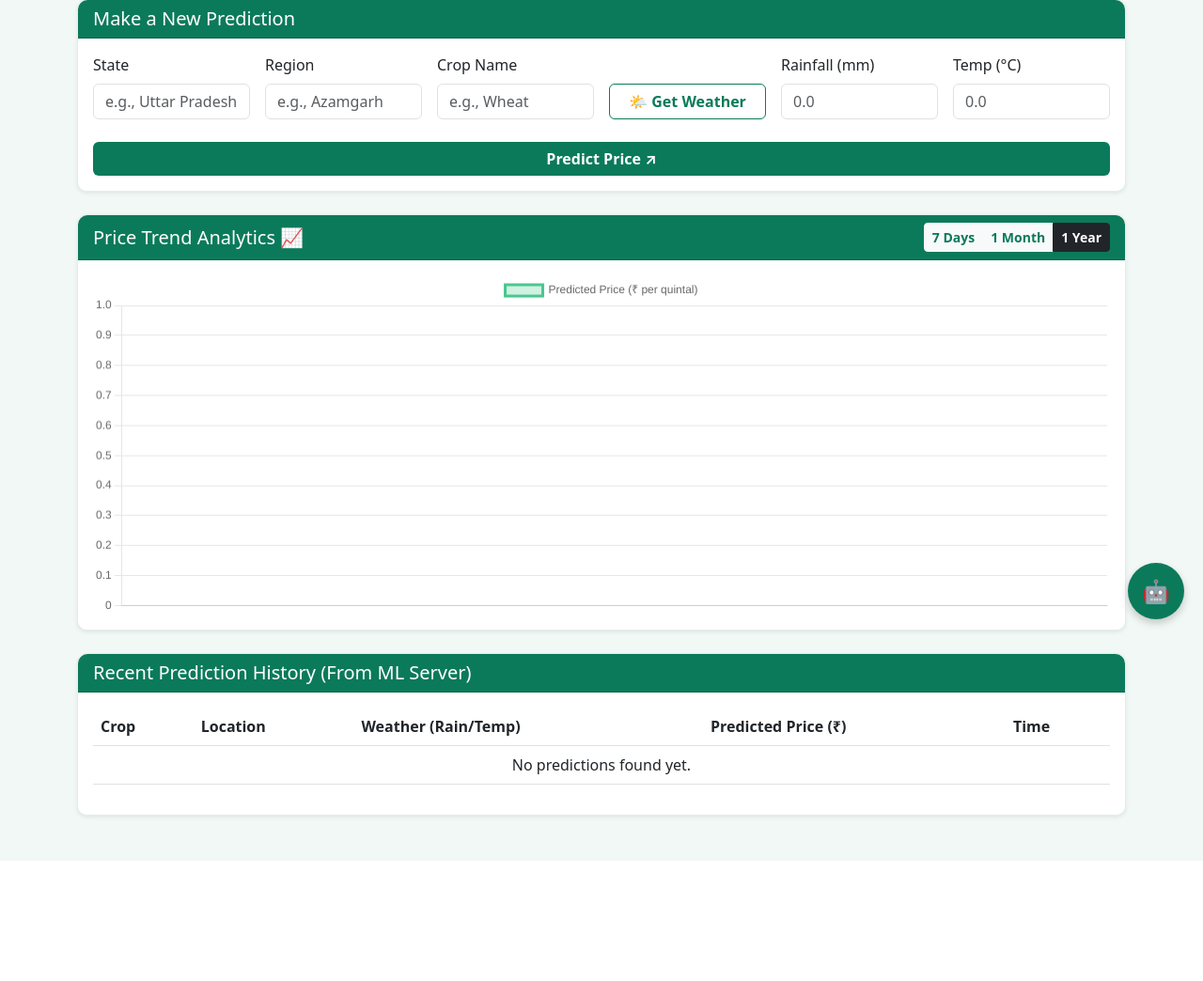
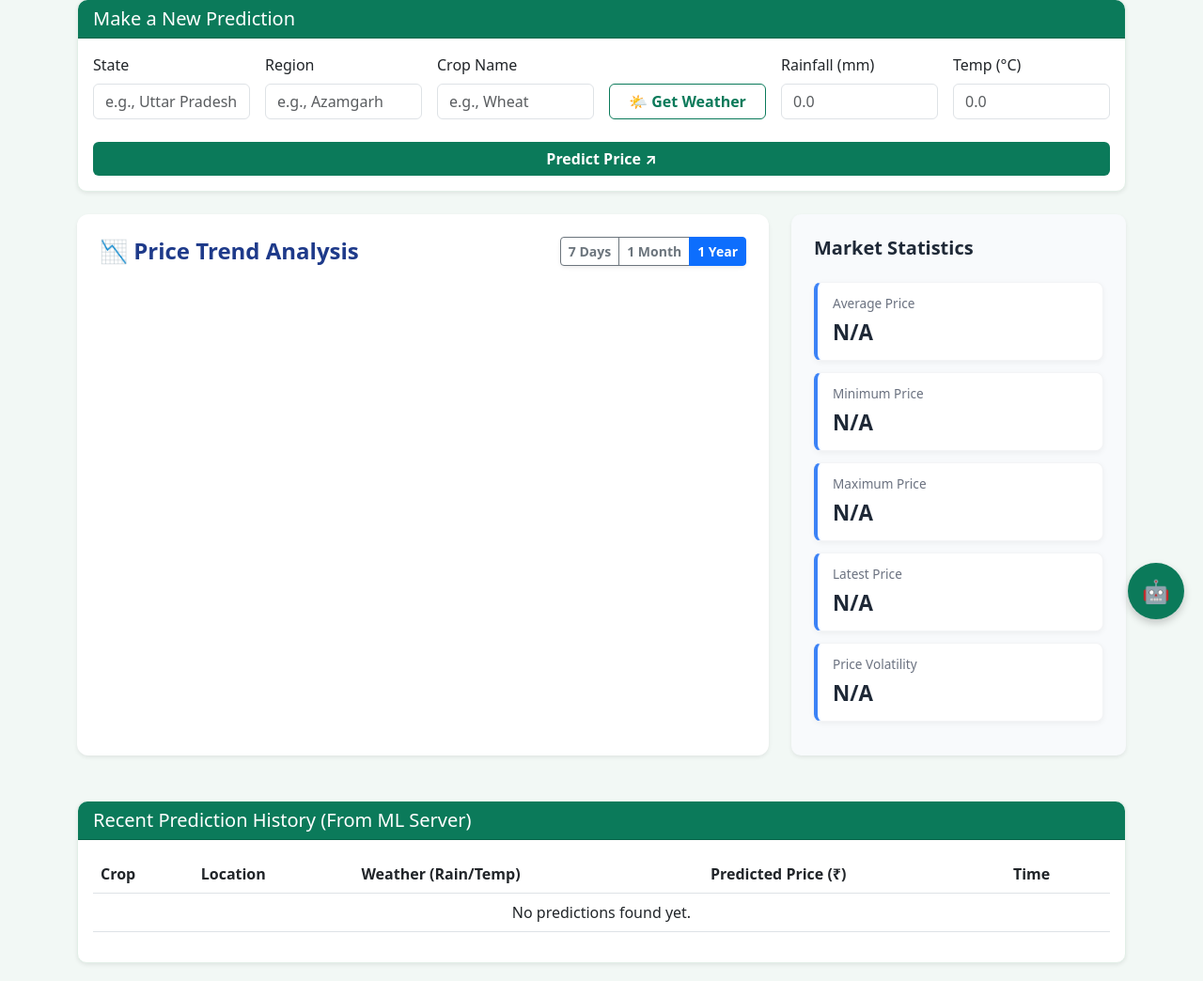
Before and after one commit to anubhavy-05/rural-django-portal, a Django app: page / in a window 1280 px wide. Shown: the part 121-1165 px from the top of the page at 94% size. Before the commit the page ends 1037 px from the top, so only its background shows below. Run offline with Django 5.2, Linux system fonts and the light colour scheme; data that the repository does not hold is empty.

Commit message:
Refactor home.html for improved analytics display and styling enhancements

```diff
--- a/dashboard/templates/dashboard/home.html
+++ b/dashboard/templates/dashboard/home.html
@@ -14,30 +14,12 @@
         body {
             background-color: var(--emerald-bg) !important;
         }
-        .text-emerald {
-            color: var(--emerald-main) !important;
-        }
-        .bg-emerald {
-            background-color: var(--emerald-main) !important;
-            color: white !important;
-        }
-        .btn-emerald {
-            background-color: var(--emerald-main) !important;
-            color: white !important;
-            border: none;
-            border-radius: 6px;
-        }
-        .btn-emerald:hover {
-            background-color: #085e45 !important;
-            color: white !important;
-        }
-        .card {
-            border-radius: 10px;
-            border: 1px solid #e2efe7;
-        }
-        .card-header {
-            border-radius: 10px 10px 0 0 !important;
-        }
+        .text-emerald { color: var(--emerald-main) !important; }
+        .bg-emerald { background-color: var(--emerald-main) !important; color: white !important; }
+        .btn-emerald { background-color: var(--emerald-main) !important; color: white !important; border: none; border-radius: 6px; }
+        .btn-emerald:hover { background-color: #085e45 !important; color: white !important; }
+        .card { border-radius: 10px; border: 1px solid #e2efe7; }
+        .card-header { border-radius: 10px 10px 0 0 !important; }
 
         /* Chatbot Widget Styles */
         #chat-widget { position: fixed; bottom: 20px; right: 20px; z-index: 1000; }
@@ -52,6 +34,23 @@
         #chat-input-area { display: flex; border-top: 1px solid #e2efe7; }
         #chat-input { flex: 1; border: none; padding: 12px; outline: none; }
         #chat-send { background: var(--emerald-main); color: white; border: none; padding: 0 15px; cursor: pointer; font-weight: bold; }
+
+        /* NAYE GRAPH & STATS UI KE LIYE CSS */
+        .analytics-container { background: white; border-radius: 12px; }
+        .stat-card {
+            border-left: 4px solid #3b82f6;
+            border-radius: 8px;
+            box-shadow: 0 2px 6px rgba(0,0,0,0.05);
+            background-color: white;
+            padding: 12px 16px;
+            margin-bottom: 12px;
+            border-top: 1px solid #f3f4f6;
+            border-right: 1px solid #f3f4f6;
+            border-bottom: 1px solid #f3f4f6;
+        }
+        .stat-label { font-size: 0.85rem; color: #6b7280; font-weight: 500; margin-bottom: 4px; }
+        .stat-value { font-size: 1.4rem; font-weight: 800; color: #1f2937; }
+        .graph-title { color: #1e3a8a; font-weight: 800; }
     </style>
 </head>
 <body>
@@ -120,17 +119,54 @@
             </div>
         {% endif %}
 
-        <div class="card shadow-sm mb-4">
-            <div class="card-header bg-emerald d-flex justify-content-between align-items-center">
-                <h5 class="mb-0">Price Trend Analytics 📈</h5>
-                <div class="btn-group btn-group-sm" role="group">
-                    <button type="button" id="btn-7" class="btn btn-light fw-bold text-emerald" onclick="filterChart(7)">7 Days</button>
-                    <button type="button" id="btn-30" class="btn btn-light fw-bold text-emerald" onclick="filterChart(30)">1 Month</button>
-                    <button type="button" id="btn-365" class="btn btn-light fw-bold text-emerald" onclick="filterChart(365)">1 Year</button>
+        <div class="row mb-5">
+            <div class="col-lg-8 mb-3 mb-lg-0">
+                <div class="card shadow-sm h-100 analytics-container border-0">
+                    <div class="card-body p-4">
+                        <div class="d-flex justify-content-between align-items-center mb-3">
+                            <h4 class="graph-title m-0">📉 Price Trend Analysis</h4>
+                            <div class="btn-group btn-group-sm shadow-sm" role="group">
+                                <button type="button" id="btn-7" class="btn btn-outline-secondary fw-bold" onclick="filterChart(7)">7 Days</button>
+                                <button type="button" id="btn-30" class="btn btn-outline-secondary fw-bold" onclick="filterChart(30)">1 Month</button>
+                                <button type="button" id="btn-365" class="btn btn-outline-secondary fw-bold" onclick="filterChart(365)">1 Year</button>
+                            </div>
+                        </div>
+                        <canvas id="priceChart" height="130"></canvas>
+                    </div>
                 </div>
             </div>
-            <div class="card-body">
-                <canvas id="priceChart" height="100"></canvas>
+
+            <div class="col-lg-4">
+                <div class="card shadow-sm h-100 border-0" style="background-color: #f8fafc;">
+                    <div class="card-body p-4">
+                        <h5 class="fw-bold mb-4" style="color: #1f2937;">Market Statistics</h5>
+
+                        <div class="stat-card">
+                            <div class="stat-label">Average Price</div>
+                            <div class="stat-value" id="stat-avg">₹ 0</div>
+                        </div>
+
+                        <div class="stat-card">
+                            <div class="stat-label">Minimum Price</div>
+                            <div class="stat-value" id="stat-min">₹ 0</div>
+                        </div>
+
+                        <div class="stat-card">
+                            <div class="stat-label">Maximum Price</div>
+                            <div class="stat-value" id="stat-max">₹ 0</div>
+                        </div>
+
+                        <div class="stat-card">
+                            <div class="stat-label">Latest Price</div>
+                            <div class="stat-value" id="stat-latest">₹ 0</div>
+                        </div>
+
+                        <div class="stat-card">
+                            <div class="stat-label">Price Volatility</div>
+                            <div class="stat-value" id="stat-volatility">0.0%</div>
+                        </div>
+                    </div>
+                </div>
             </div>
         </div>
 
@@ -252,10 +288,32 @@
         let priceChart;
 
         function renderChart(filteredData) {
+            if(filteredData.length === 0) return;
+
             const sortedData = [...filteredData].reverse();
-            const labels = sortedData.map(r => `${r.crop_name} (${r.region})`);
-            const prices = sortedData.map(r => r.predicted_price);
 
+            // Format dates for X-axis
+            const labels = sortedData.map(r => {
+                let d = new Date(r.created_at);
+                return `${d.getDate()}/${d.getMonth()+1}`;
+            });
+            const prices = sortedData.map(r => parseFloat(r.predicted_price));
+
+            // Calculate Market Statistics
+            const maxPrice = Math.max(...prices);
+            const minPrice = Math.min(...prices);
+            const avgPrice = prices.reduce((a, b) => a + b, 0) / prices.length;
+            const latestPrice = prices[prices.length - 1];
+            const volatility = minPrice > 0 ? ((maxPrice - minPrice) / minPrice) * 100 : 0;
+
+            // Update DOM Elements
+            document.getElementById('stat-avg').innerText = '₹ ' + avgPrice.toLocaleString('en-IN', {maximumFractionDigits: 0});
+            document.getElementById('stat-min').innerText = '₹ ' + minPrice.toLocaleString('en-IN', {maximumFractionDigits: 0});
+            document.getElementById('stat-max').innerText = '₹ ' + maxPrice.toLocaleString('en-IN', {maximumFractionDigits: 0});
+            document.getElementById('stat-latest').innerText = '₹ ' + latestPrice.toLocaleString('en-IN', {maximumFractionDigits: 0});
+            document.getElementById('stat-volatility').innerText = volatility.toFixed(1) + '%';
+
+            // Chart Rendering
             if (priceChart) {
                 priceChart.data.labels = labels;
                 priceChart.data.datasets[0].data = prices;
@@ -266,20 +324,34 @@
                     data: {
                         labels: labels,
                         datasets: [{
-                            label: 'Predicted Price (₹ per quintal)',
+                            label: 'Predicted Price (₹)',
                             data: prices,
-                            borderColor: '#48c78e',
-                            backgroundColor: 'rgba(72, 199, 142, 0.25)',
-                            borderWidth: 3,
-                            tension: 0.3,
+                            borderColor: '#16a34a',
+                            backgroundColor: 'rgba(34, 197, 94, 0.15)',
+                            borderWidth: 2.5,
+                            tension: 0.1,
                             fill: true,
-                            pointBackgroundColor: '#0b7a5a'
+                            pointBackgroundColor: '#15803d',
+                            pointRadius: 4,
+                            pointHoverRadius: 6
                         }]
                     },
                     options: {
                         responsive: true,
+                        plugins: { legend: { display: false } },
                         scales: {
-                            y: { beginAtZero: false }
+                            y: {
+                                beginAtZero: false,
+                                ticks: {
+                                    callback: function(value) { return '₹ ' + value; },
+                                    color: '#6b7280'
+                                },
+                                grid: { color: '#f3f4f6' }
+                            },
+                            x: {
+                                ticks: { color: '#6b7280' },
+                                grid: { display: false }
+                            }
                         }
                     }
                 });
@@ -295,19 +367,30 @@
                 return daysDiff <= days;
             });
 
+            // Button styling toggle
             document.querySelectorAll('.btn-group .btn').forEach(btn => {
-                btn.classList.remove('btn-dark', 'text-white');
-                btn.classList.add('btn-light', 'text-emerald');
+                btn.classList.remove('btn-primary', 'text-white');
+                btn.classList.add('btn-outline-secondary');
             });
             const activeBtn = document.getElementById(`btn-${days}`);
             if(activeBtn) {
-                activeBtn.classList.remove('btn-light', 'text-emerald');
-                activeBtn.classList.add('btn-dark', 'text-white');
+                activeBtn.classList.remove('btn-outline-secondary');
+                activeBtn.classList.add('btn-primary', 'text-white');
             }
 
-            renderChart(filtered);
+            // Fallback for no data
+            if(filtered.length === 0) {
+                 document.getElementById('stat-avg').innerText = 'N/A';
+                 document.getElementById('stat-min').innerText = 'N/A';
+                 document.getElementById('stat-max').innerText = 'N/A';
+                 document.getElementById('stat-latest').innerText = 'N/A';
+                 document.getElementById('stat-volatility').innerText = 'N/A';
+            } else {
+                renderChart(filtered);
+            }
         }
 
+        // Initialize on load
         filterChart(365);
     </script>
 
```
